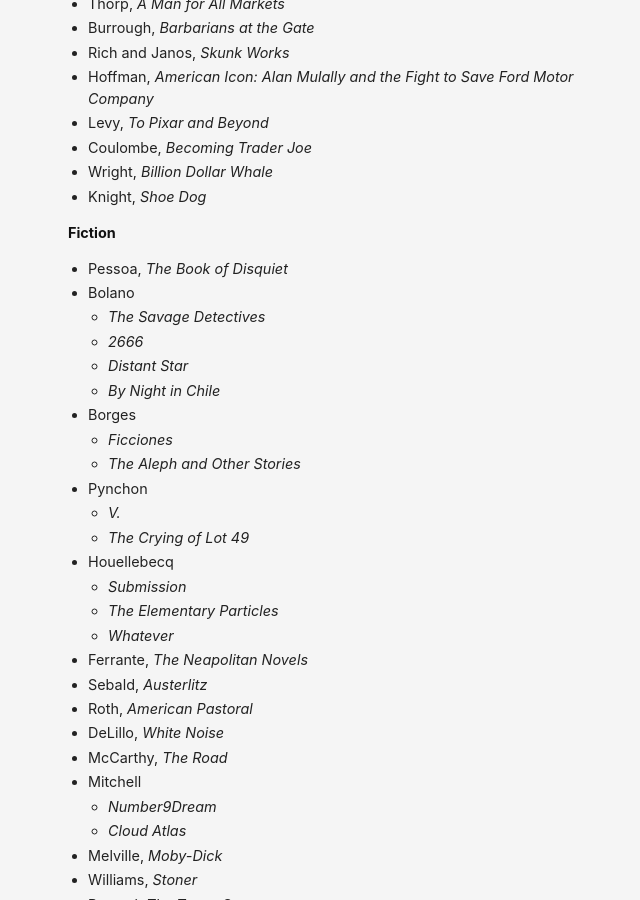
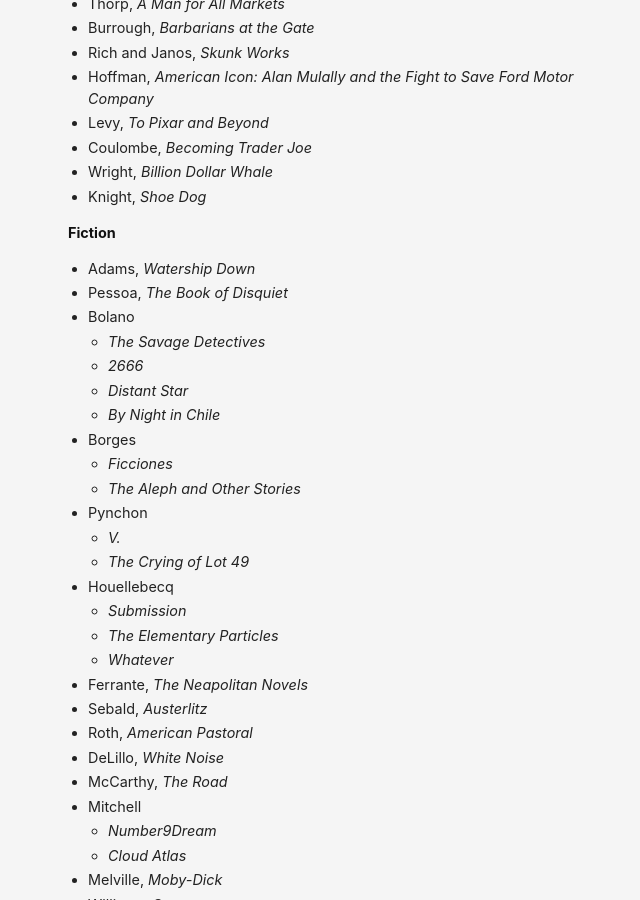
Before and after one commit to danschlz/danschulz.github.io, a Jekyll site: the page built from books.md, in a window 1280 px wide and 900 px high, scrolled down 2758 px. Shown: the whole window, without its empty margins (292-932 px from the left). Built offline with Jekyll 4.4.1, drawn with Linux system fonts in a browser that asks for light colours.

Commit message:
Update books.md

```diff
--- a/books.md
+++ b/books.md
@@ -118,6 +118,7 @@ Jump to:
 - Knight, _Shoe Dog_
 
 **Fiction** <a name="fiction"></a>
+- Adams, _Watership Down_
 - Pessoa, _The Book of Disquiet_
 - Bolano
   - _The Savage Detectives_
```
